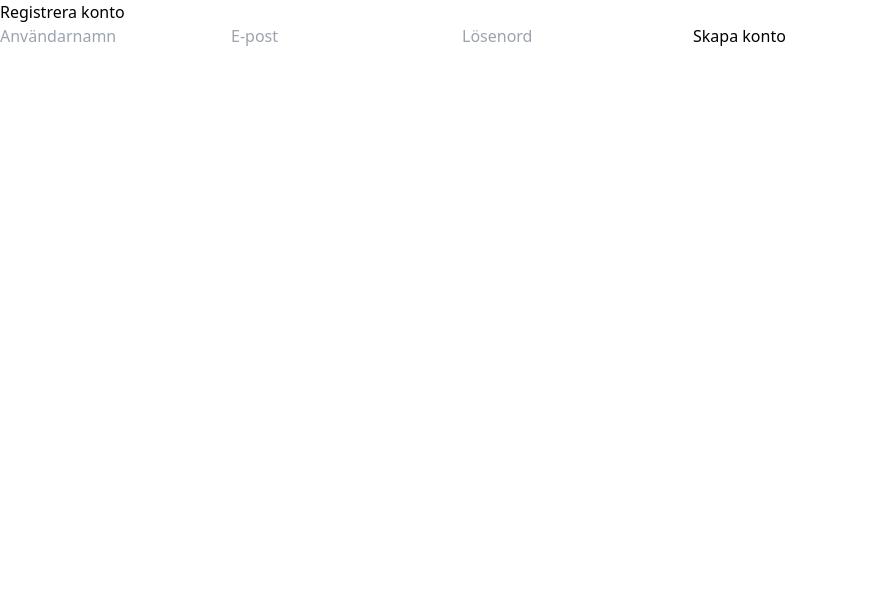
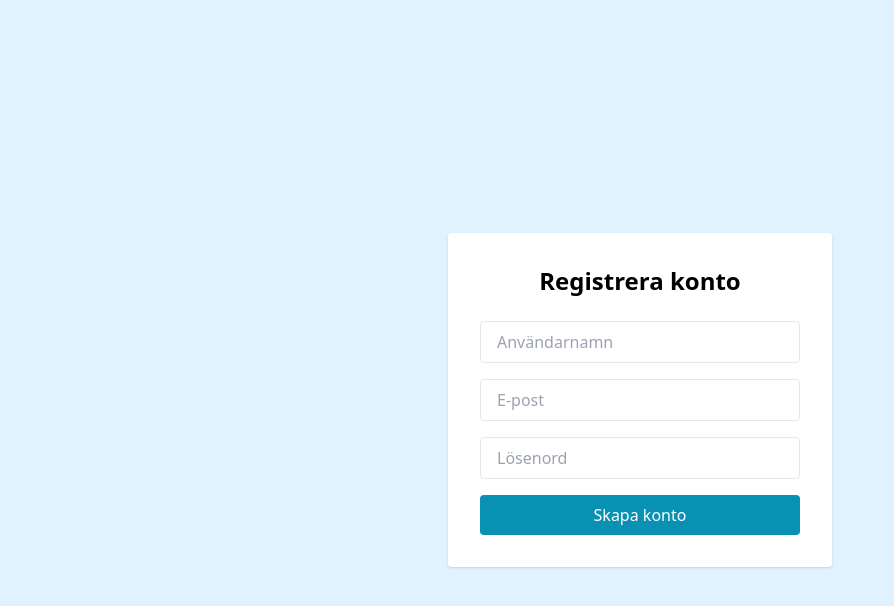
Before and after one commit to Schvea/Projektuppgift-avanceradjs, a React app in the folder projekt/frontend/: page /register in a window 1280 px wide. Shown: the top 606 px of the page, without its empty margins (0-894 px from the left). Built offline with nearby package versions, Linux system fonts and the light colour scheme; the HTML template or start-up script is replaced by a standard one.

Commit message:
register klar

```diff
--- a/projekt/frontend/src/pages/RegisterPage.jsx
+++ b/projekt/frontend/src/pages/RegisterPage.jsx
@@ -34,15 +34,18 @@ function RegisterPage() {
   };
 
   return (
-    <div>
-      <h2>Registrera konto</h2>
-      <form onSubmit={handleRegister}>
+    <div className="setup">
+    <div className="w-full max-w-sm p-8 bg-white rounded shadow flex flex-col">
+      <h2 className="title">Registrera konto</h2>
+
+      <form className="flex flex-col space-y-4" onSubmit={handleRegister}>
         <input
           type="text"
           placeholder="Användarnamn"
           value={username}
           onChange={(e) => setUsername(e.target.value)}
           required
+          className="w-full px-4 py-2 border rounded"
         />
         <input
           type="email"
@@ -50,6 +53,7 @@ function RegisterPage() {
           value={email}
           onChange={(e) => setEmail(e.target.value)}
           required
+          className="w-full px-4 py-2 border rounded"
         />
         <input
           type="password"
@@ -57,10 +61,12 @@ function RegisterPage() {
           value={password}
           onChange={(e) => setPassword(e.target.value)}
           required
+          className="w-full px-4 py-2 border rounded"
         />
-        <button type="submit">Skapa konto</button>
+        <button className='panel-btn' type="submit">Skapa konto</button>
       </form>
       {message && <p>{message}</p>}
+    </div>
     </div>
   );
 }
```
